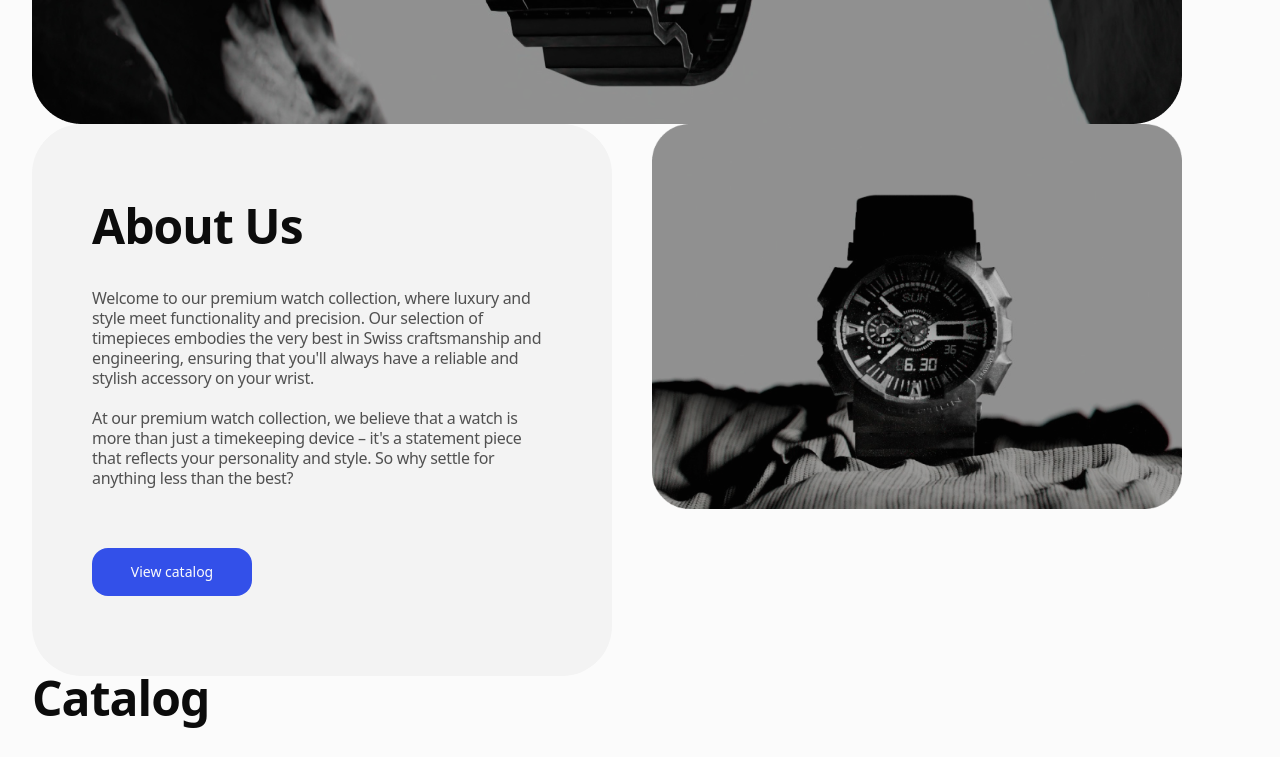
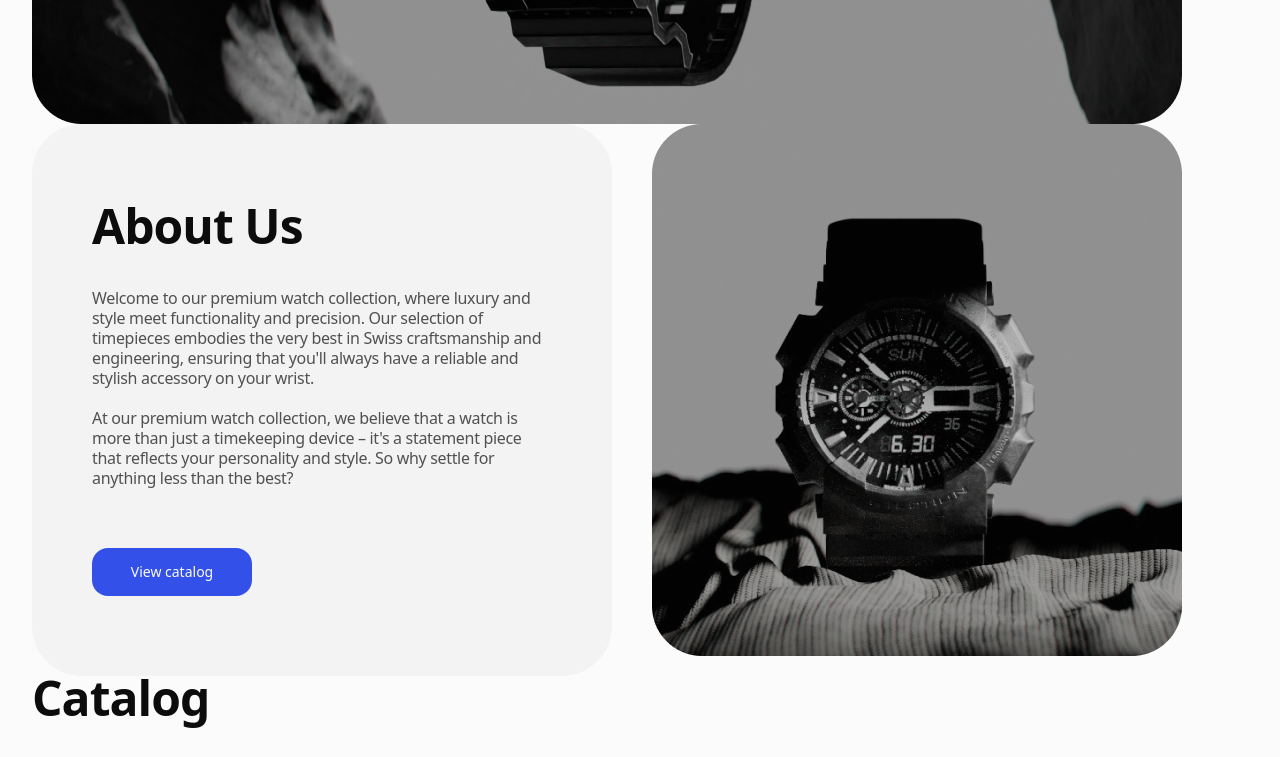
Before and after one commit to Valeriia-Sirenko/Project-WatchCharm, a plain HTML site: page index.html in a window 1280 px wide. Shown: the part 1020-1777 px from the top of the page. Drawn offline with nearby package versions, Linux system fonts and the light colour scheme; a web font is replaced by a local one.

Commit message:
Deploying to gh-pages from @ Valeriia-Sirenko/Project-WatchCharm@6b225c852796703a5c5edc34bd9aa5773ad0ddc1 🚀

```diff
--- a/index.html
+++ b/index.html
@@ -252,24 +252,24 @@
         </div>
       <button class="about-us-btn" type="button">View catalog</button>
     </div>
-    <picture class="picture-about-us">
+    <picture>
+      <source
+        srcset="/Project-WatchCharm/assets/about-us-clock-desc-CiNiUI1C.png 1x, /Project-WatchCharm/assets/about-us-clock-desc-2x-jS-XICOp.png 2x"
+        media="(min-width: 1280px)"
+      />
+      <source
+        srcset="/Project-WatchCharm/assets/about-us-clock-table-CWgyWURx.png 1x, /Project-WatchCharm/assets/about-us-clock-table-2x-WQNM7z_h.png .png 2x"
+        media="(min-width: 768px)"
+      />
       <source
         srcset="/Project-WatchCharm/assets/about-us-clock-mobile-8np2KF-U.png 1x, /Project-WatchCharm/assets/about-us-clock-mobile-2x-5TwnDg5L.png 2x"
-        media="(max-width:767px)"
-      />
-      <source
-        srcset="/Project-WatchCharm/assets/about-us-clock-table-CWgyWURx.png 1x, /Project-WatchCharm/assets/about-us-clock-table-2x-WQNM7z_h.png 2x"
-        media="(min-width:768px)"
-      />
-      <source
-        srcset="/Project-WatchCharm/assets/about-us-clock-desc-CiNiUI1C.png 1x, /Project-WatchCharm/assets/about-us-clock-desc-2x-jS-XICOp.png 2x"
-        media="(min-width:1280px)"
+        media="(max-width: 767px)"
       />
       <img
-        class="about-us-image"
+        class="watch-image"
         src="/Project-WatchCharm/assets/about-us-clock-desc-CiNiUI1C.png"
-        alt="clock"
-        width="530"
+        alt="Rugged Tactical Watch"
+        width="704"
       />
     </picture>
   </div>
```
